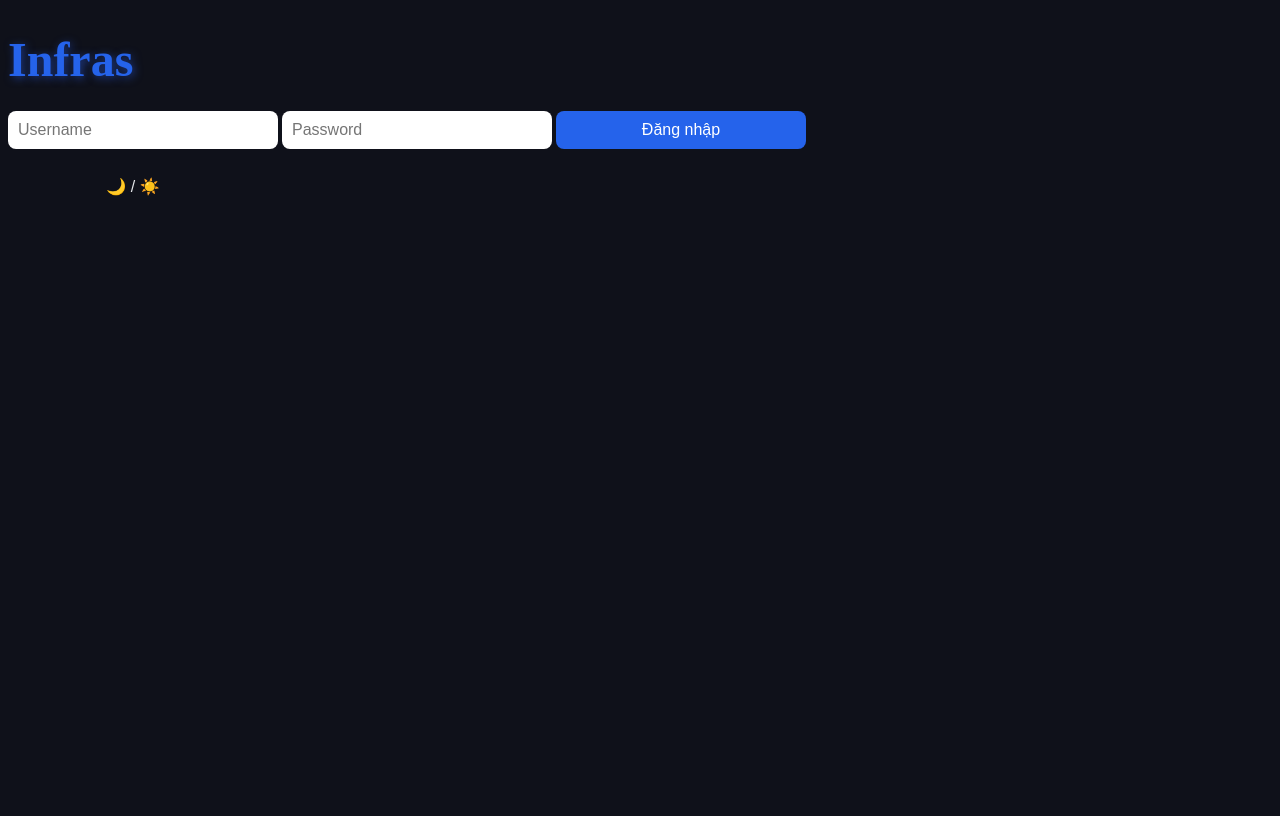
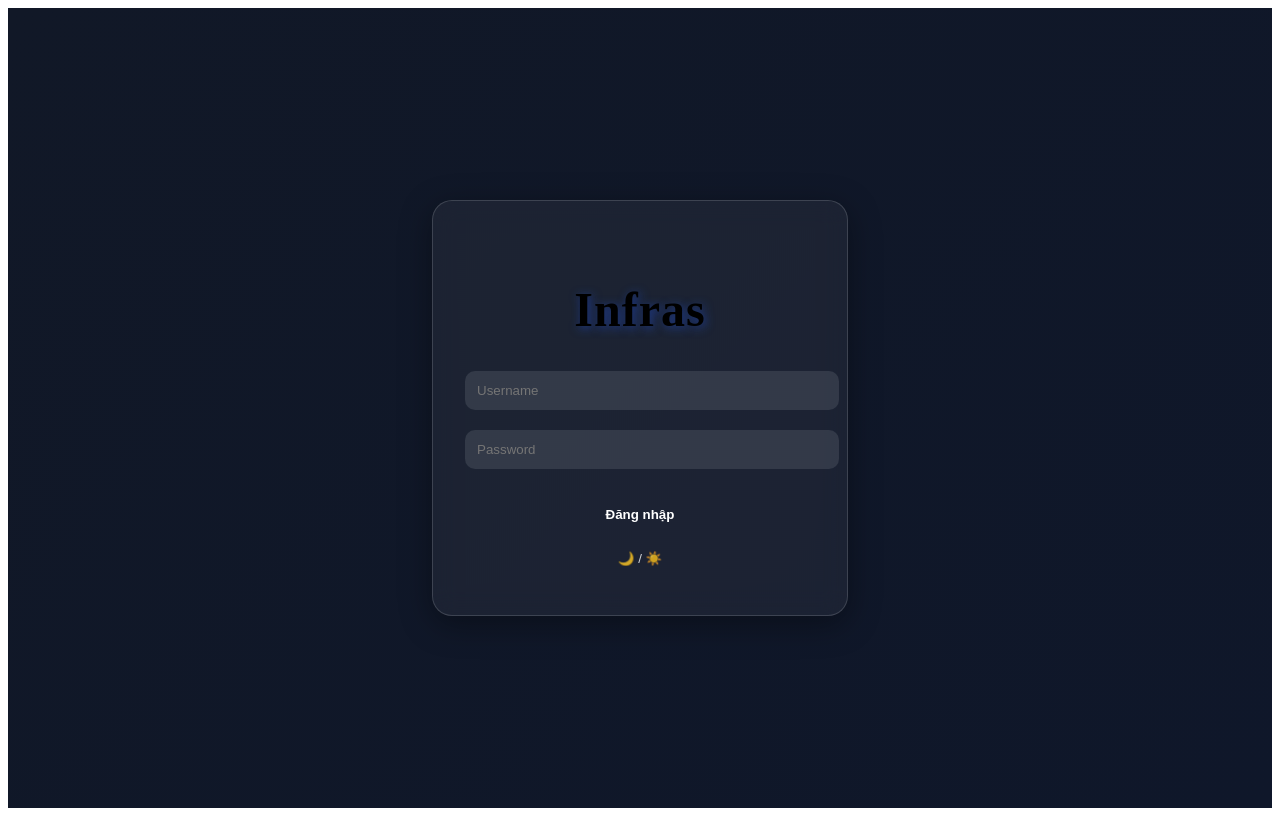
Before and after one commit to luannv6792/infra, a PHP site: page / in a window 1280 px wide. Before the commit the page ends 196 px from the top, so only its background shows below. Run offline with PHP 8.4, Linux system fonts and the light colour scheme.

Commit message:
Update style.css

```diff
--- a/web/style.css
+++ b/web/style.css
@@ -1,98 +1,75 @@
-:root {
-  --bg-dark: #0f111a;
-  --bg-light: #f5f5f5;
-  --text-dark: #e5e7eb;
-  --text-light: #111827;
-  --accent: #2563eb;
+/* -------------------- LOGIN PAGE -------------------- */
+.login-wrapper {
+  display: flex;
+  align-items: center;
+  justify-content: center;
+  min-height: 100vh;
+  background: linear-gradient(135deg, #111827, #0f172a);
 }
 
-[data-theme="dark"] {
-  background-color: var(--bg-dark);
-  color: var(--text-dark);
-}
-
-[data-theme="light"] {
-  background-color: var(--bg-light);
-  color: var(--text-light);
-}
-
-.fade-in {
-  animation: fadeIn 0.6s ease-in-out;
-}
-
-@keyframes fadeIn {
-  from { opacity: 0; transform: translateY(10px); }
-  to { opacity: 1; transform: translateY(0); }
-}
-
-.container {
-  display: flex;
-  flex-direction: column;
-  align-items: center;
-  justify-content: center;
-  height: 100vh;
+.glass {
+  background: rgba(255, 255, 255, 0.05);
+  border: 1px solid rgba(255, 255, 255, 0.15);
+  box-shadow: 0 8px 32px rgba(0, 0, 0, 0.37);
+  backdrop-filter: blur(12px);
+  border-radius: 20px;
+  padding: 3rem 2rem;
+  text-align: center;
+  width: 350px;
+  animation: fadeIn 0.8s ease;
 }
 
 .logo {
   font-size: 3rem;
   color: var(--accent);
-  text-shadow: 2px 2px 8px #1e3a8a;
-  margin-bottom: 1rem;
+  text-shadow: 2px 2px 10px #1e3a8a;
+  margin-bottom: 1.5rem;
+  letter-spacing: 1px;
 }
 
-input, button {
-  width: 250px;
-  margin: 8px 0;
-  padding: 10px;
-  border-radius: 8px;
+.login-form input {
+  width: 100%;
+  margin: 10px 0;
+  padding: 12px;
+  border-radius: 10px;
   border: none;
-  font-size: 1rem;
-}
-
-button {
-  background: var(--accent);
+  background: rgba(255, 255, 255, 0.1);
   color: white;
-  cursor: pointer;
+  outline: none;
   transition: background 0.3s;
 }
 
-button:hover {
+.login-form input:focus {
+  background: rgba(255, 255, 255, 0.2);
+}
+
+.login-form button {
+  width: 100%;
+  padding: 12px;
+  border-radius: 10px;
+  border: none;
+  background: var(--accent);
+  color: white;
+  font-weight: bold;
+  margin-top: 1rem;
+  cursor: pointer;
+  transition: background 0.3s, transform 0.2s;
+}
+
+.login-form button:hover {
   background: #1d4ed8;
+  transform: translateY(-2px);
 }
 
 .toggle {
-  margin-top: 10px;
+  margin-top: 1rem;
   background: none;
-  color: inherit;
+  border: none;
+  color: white;
+  cursor: pointer;
+  opacity: 0.8;
 }
 
-.dashboard {
-  display: flex;
-  height: 100vh;
+.toggle:hover {
+  opacity: 1;
 }
-
-.sidebar {
-  width: 220px;
-  background: var(--accent);
-  color: white;
-  display: flex;
-  flex-direction: column;
-  padding: 1rem;
-}
-
-.menu-item {
-  margin: 10px 0;
-  padding: 10px;
-  border-radius: 8px;
-  transition: background 0.3s;
-  cursor: pointer;
-}
-
-.menu-item:hover {
-  background: rgba(255,255,255,0.2);
-}
-
-.content {
-  flex: 1;
-  padding: 2rem;
-}
```
